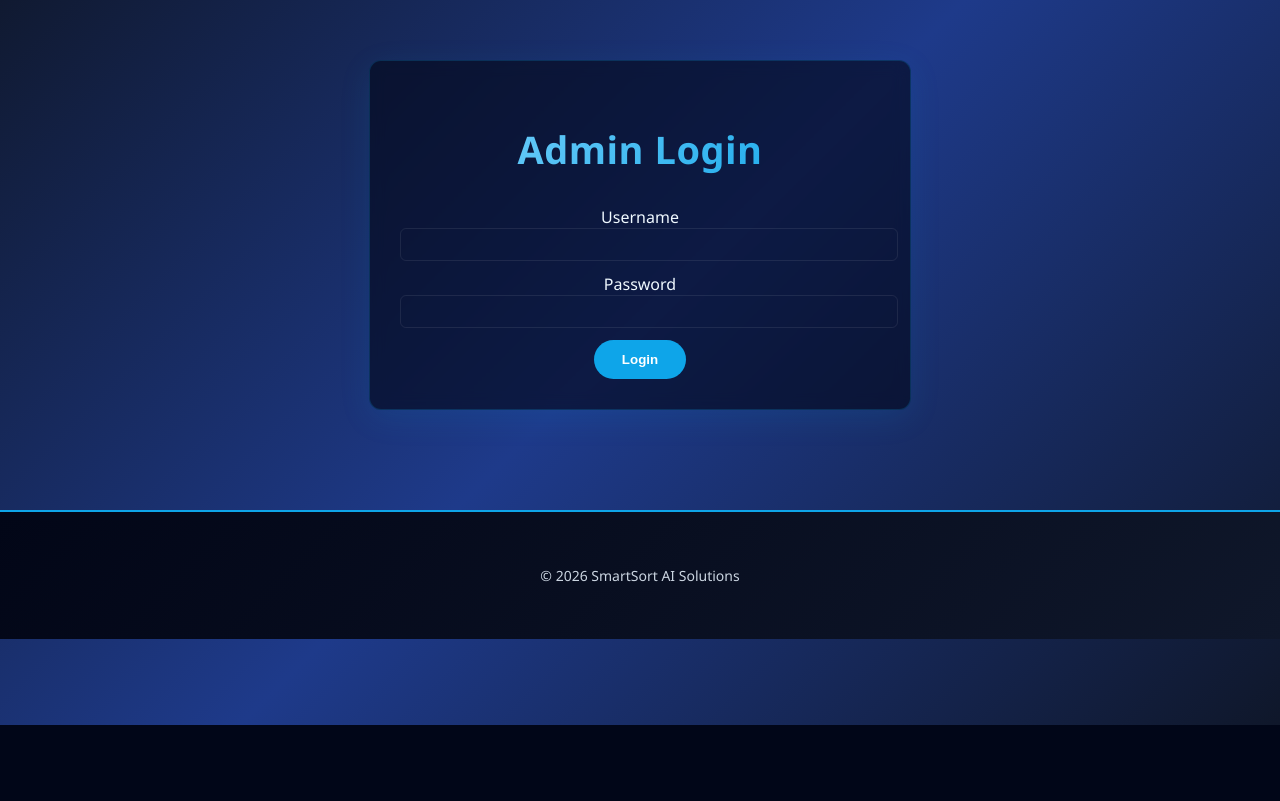
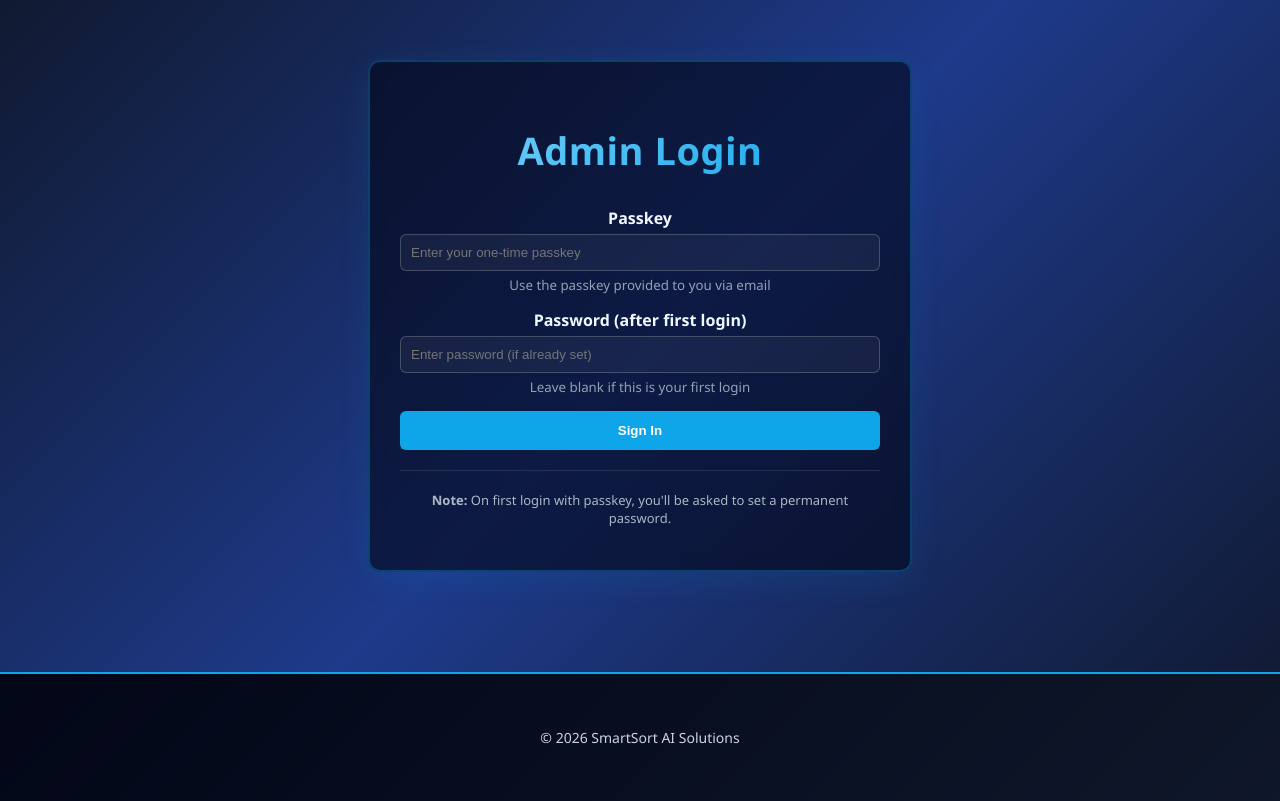
Before and after one commit to jmpeters002-coder/https-smartsortaisolutions, a Flask app: page /admin/login in a window 1280 px wide. Shown: the part 75-876 px from the top of the page. Before the commit the page ends 800 px from the top, so only its background shows below. Run offline with Flask 3, Linux system fonts and the light colour scheme.

Commit message:
Implement passkey-based admin login with forced password change on first login

```diff
--- a/app.py
+++ b/app.py
@@ -57,13 +57,10 @@ app.config['MAIL_DEFAULT_SENDER'] = os.getenv("MAIL_DEFAULT_SENDER", "support@sm
 mail = Mail(app)
 
 # --- Admin authentication helpers ---
-def _check_admin_credentials(username, password):
-    """Compare provided credentials with environment settings."""
-    admin_user = os.getenv('ADMIN_USERNAME')
-    admin_pass = os.getenv('ADMIN_PASSWORD')
-    if not admin_user or not admin_pass:
-        return False
-    return hmac.compare_digest(username or "", admin_user) and hmac.compare_digest(password or "", admin_pass)
+# Admin credentials and email
+ADMIN_EMAIL = os.getenv('ADMIN_EMAIL', 'smartsortsolutions04@gmail.com')
+ADMIN_PASSKEY = os.getenv('PASSKEY')  # One-time passkey for initial login
+ADMIN_PASSWORD = os.getenv('ADMIN_PASSWORD')  # Set after first login via change password
 
 def check_admin_auth():
     """Return True if the request has admin access via session or HTTP Basic auth."""
@@ -73,8 +70,9 @@ def check_admin_auth():
 
     # HTTP Basic auth
     auth = request.authorization
-    if auth and _check_admin_credentials(auth.username, auth.password):
-        return True
+    if auth and ADMIN_PASSWORD:
+        if hmac.compare_digest(auth.username or "", ADMIN_EMAIL) and hmac.compare_digest(auth.password or "", ADMIN_PASSWORD):
+            return True
 
     return False
 
@@ -90,21 +88,59 @@ def admin_required(func):
 
 @app.route('/admin/login', methods=['GET', 'POST'])
 def admin_login():
-    """Simple admin login form that sets a session flag when correct."""
+    """Passkey-based admin login with first-time password setup."""
     if request.method == 'POST':
-        username = request.form.get('username')
-        password = request.form.get('password')
-        if _check_admin_credentials(username, password):
+        passkey = request.form.get('passkey')
+
+        # Verify passkey
+        if ADMIN_PASSKEY and hmac.compare_digest(passkey or "", ADMIN_PASSKEY):
             session['is_admin'] = True
-            return redirect(url_for('admin_dashboard'))
-        return render_template('admin_login.html', error='Invalid credentials'), 401
+            session['first_login'] = True  # Force password change on first login
+            return redirect(url_for('admin_change_password'))
+
+        # If password already set, allow password login
+        if ADMIN_PASSWORD:
+            password = request.form.get('password')
+            if hmac.compare_digest(password or "", ADMIN_PASSWORD):
+                session['is_admin'] = True
+                return redirect(url_for('admin_dashboard'))
+
+        return render_template('admin_login.html', error='Invalid passkey or password'), 401
 
     return render_template('admin_login.html')
+
+
+@app.route('/admin/change-password', methods=['GET', 'POST'])
+def admin_change_password():
+    """Set/change admin password on first login."""
+    if not session.get('is_admin'):
+        return redirect(url_for('admin_login'))
+
+    if request.method == 'POST':
+        new_password = request.form.get('new_password')
+        confirm_password = request.form.get('confirm_password')
+
+        if not new_password or len(new_password) < 8:
+            return render_template('admin_change_password.html', error='Password must be at least 8 characters'), 400
+
+        if new_password != confirm_password:
+            return render_template('admin_change_password.html', error='Passwords do not match'), 400
+
+        # In production, use a proper password hasher (bcrypt, argon2)
+        # For now, store in environment (in Render, update environment variables)
+        session.pop('first_login', None)
+
+        return render_template('admin_change_password.html',
+                             success=f'Password changed successfully! Update ADMIN_PASSWORD in your environment to: {new_password}'), 200
+
+    is_first_login = session.get('first_login', False)
+    return render_template('admin_change_password.html', is_first_login=is_first_login)
 
 
 @app.route('/admin/logout')
 def admin_logout():
     session.pop('is_admin', None)
+    session.pop('first_login', None)
     return redirect(url_for('home'))
 
 
--- a/templates/admin_login.html
+++ b/templates/admin_login.html
@@ -1,21 +1,35 @@
 {% extends 'base.html' %}
 
 {% block content %}
-<section style="max-width:480px;margin:60px auto;padding:30px;border-radius:12px;background:rgba(2,6,23,0.6);">
-    <h2>Admin Login</h2>
+<section style="max-width:480px;margin:60px auto;padding:30px;border-radius:12px;background:rgba(2,6,23,0.6);border:2px solid rgba(14,165,233,0.3);">
+    <h2 style="text-align:center;color:#0ea5e9;">Admin Login</h2>
+
     {% if error %}
-        <p style="color:#ffb4b4">{{ error }}</p>
+        <div style="background:#ffb4b4;color:#660000;padding:12px;border-radius:6px;margin-bottom:15px;">
+            <strong>❌ {{ error }}</strong>
+        </div>
     {% endif %}
+
     <form method="post">
-        <div style="margin-bottom:12px;">
-            <label>Username</label>
-            <input type="text" name="username" required style="width:100%;padding:8px;border-radius:6px;border:1px solid rgba(255,255,255,0.08);background:transparent;color:#fff">
+        <div style="margin-bottom:15px;">
+            <label style="display:block;margin-bottom:5px;font-weight:600;">Passkey</label>
+            <input type="password" name="passkey" placeholder="Enter your one-time passkey" required style="width:100%;padding:10px;border-radius:6px;border:1px solid rgba(255,255,255,0.2);background:rgba(255,255,255,0.05);color:#fff;box-sizing:border-box;">
+            <small style="opacity:0.6;display:block;margin-top:5px;">Use the passkey provided to you via email</small>
         </div>
-        <div style="margin-bottom:12px;">
-            <label>Password</label>
-            <input type="password" name="password" required style="width:100%;padding:8px;border-radius:6px;border:1px solid rgba(255,255,255,0.08);background:transparent;color:#fff">
+
+        <div style="margin-bottom:15px;">
+            <label style="display:block;margin-bottom:5px;font-weight:600;">Password (after first login)</label>
+            <input type="password" name="password" placeholder="Enter password (if already set)" style="width:100%;padding:10px;border-radius:6px;border:1px solid rgba(255,255,255,0.2);background:rgba(255,255,255,0.05);color:#fff;box-sizing:border-box;">
+            <small style="opacity:0.6;display:block;margin-top:5px;">Leave blank if this is your first login</small>
         </div>
-        <button type="submit">Login</button>
+
+        <button type="submit" style="width:100%;padding:12px;background:#0ea5e9;color:white;border:none;border-radius:6px;font-weight:700;cursor:pointer;transition:all 0.3s ease;">Sign In</button>
     </form>
+
+    <hr style="border:none;border-top:1px solid rgba(255,255,255,0.1);margin:20px 0;">
+
+    <p style="text-align:center;opacity:0.7;font-size:13px;">
+        <strong>Note:</strong> On first login with passkey, you'll be asked to set a permanent password.
+    </p>
 </section>
 {% endblock %}
```
Also changed, not shown: templates/admin_change_password.html (added, +73 -0 lines).
